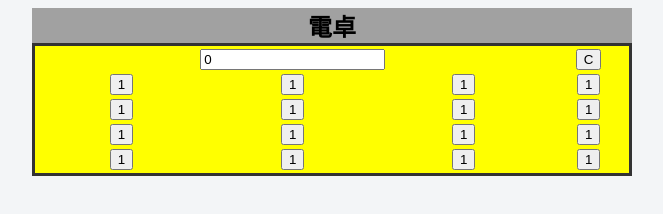
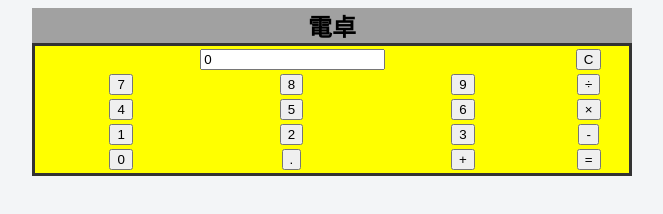
Before and after one commit to kow-ystk/calculator200103, a plain HTML site: page index.html in a window 1280 px wide. Shown: the full height of the page, 308-971 px from the left. Drawn offline with Linux system fonts and the light colour scheme.

Commit message:
[fix]適切な値に変更

```diff
--- a/index.html
+++ b/index.html
@@ -21,16 +21,30 @@
         </tr>
         <tr>
           <td align="center">
-            <input type="button" value="1" onclick="calcValue(1)">
+            <input type="button" value="7" onclick="calcValue(7)">
           </td>
           <td align="center">
-            <input type="button" value="1" onclick="calcValue(1)">
+            <input type="button" value="8" onclick="calcValue(8)">
           </td>
           <td align="center">
-            <input type="button" value="1" onclick="calcValue(1)">
+            <input type="button" value="9" onclick="calcValue(9)">
           </td>
           <td align="center">
-            <input type="button" value="1" onclick="calcValue(1)">
+            <input type="button" value="÷" onclick="calcCalc('/')">
+          </td>
+        </tr>
+        <tr>
+          <td align="center">
+            <input type="button" value="4" onclick="calcValue(4)">
+          </td>
+          <td align="center">
+            <input type="button" value="5" onclick="calcValue(5)">
+          </td>
+          <td align="center">
+            <input type="button" value="6" onclick="calcValue(6)">
+          </td>
+          <td align="center">
+            <input type="button" value="×" onclick="calcCalc('*')">
           </td>
         </tr>
         <tr>
@@ -38,41 +52,27 @@
             <input type="button" value="1" onclick="calcValue(1)">
           </td>
           <td align="center">
-            <input type="button" value="1" onclick="calcValue(1)">
+            <input type="button" value="2" onclick="calcValue(2)">
           </td>
           <td align="center">
-            <input type="button" value="1" onclick="calcValue(1)">
+            <input type="button" value="3" onclick="calcValue(3)">
           </td>
           <td align="center">
-            <input type="button" value="1" onclick="calcValue(1)">
+            <input type="button" value="-" onclick="calcCalc('-')">
           </td>
         </tr>
         <tr>
           <td align="center">
-            <input type="button" value="1" onclick="calcValue(1)">
+            <input type="button" value="0" onclick="calcValue(1)">
           </td>
           <td align="center">
-            <input type="button" value="1" onclick="calcValue(1)">
+            <input type="button" value="." onclick="calcValue('.')">
           </td>
           <td align="center">
-            <input type="button" value="1" onclick="calcValue(1)">
+            <input type="button" value="+" onclick="calcCalc('+')">
           </td>
           <td align="center">
-            <input type="button" value="1" onclick="calcValue(1)">
-          </td>
-        </tr>
-        <tr>
-          <td align="center">
-            <input type="button" value="1" onclick="calcValue(1)">
-          </td>
-          <td align="center">
-            <input type="button" value="1" onclick="calcValue(1)">
-          </td>
-          <td align="center">
-            <input type="button" value="1" onclick="calcValue(1)">
-          </td>
-          <td align="center">
-            <input type="button" value="1" onclick="calcValue(1)">
+            <input type="button" value="=" onclick="calcCalc('=')">
           </td>
         </tr>
       </table>
```
